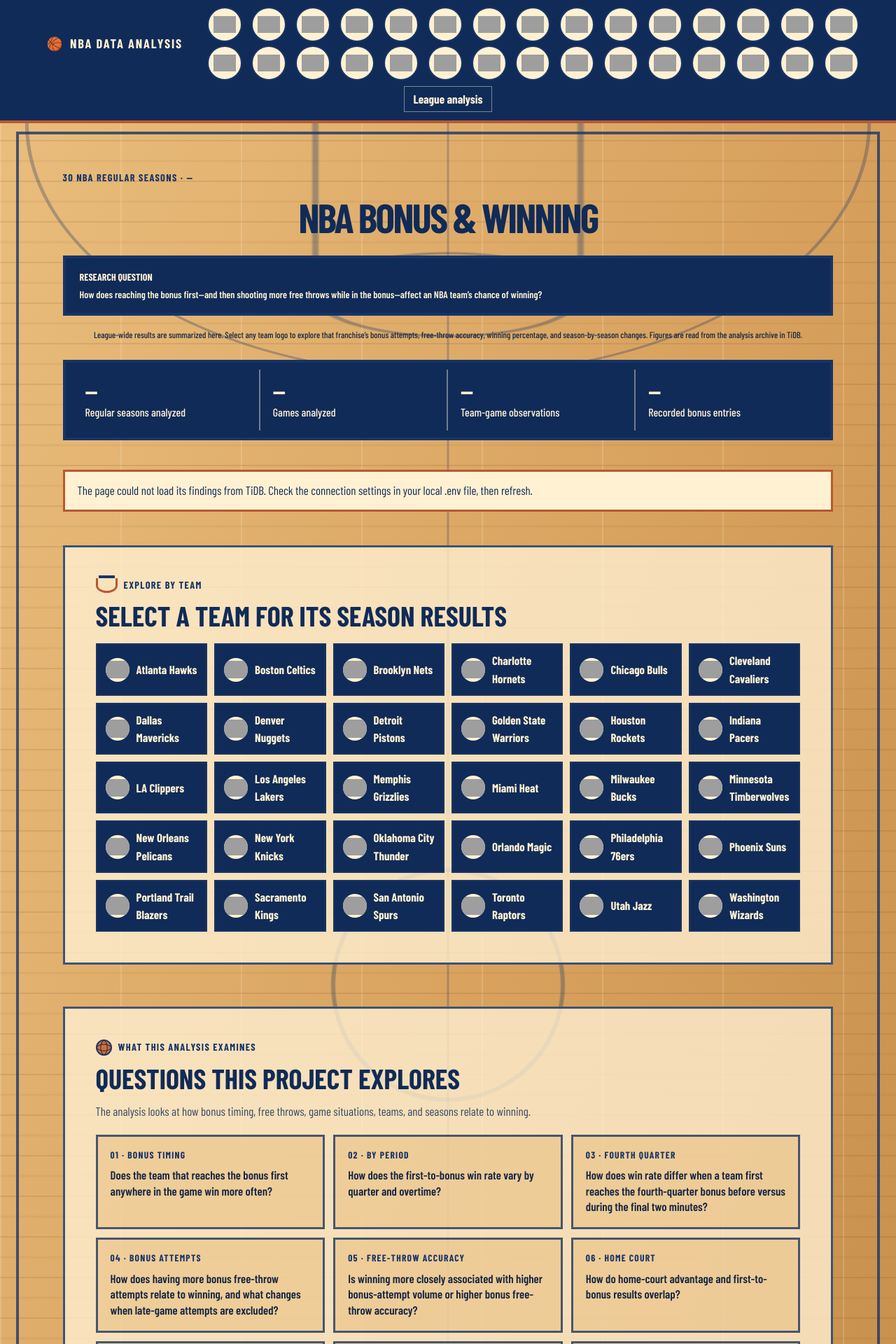
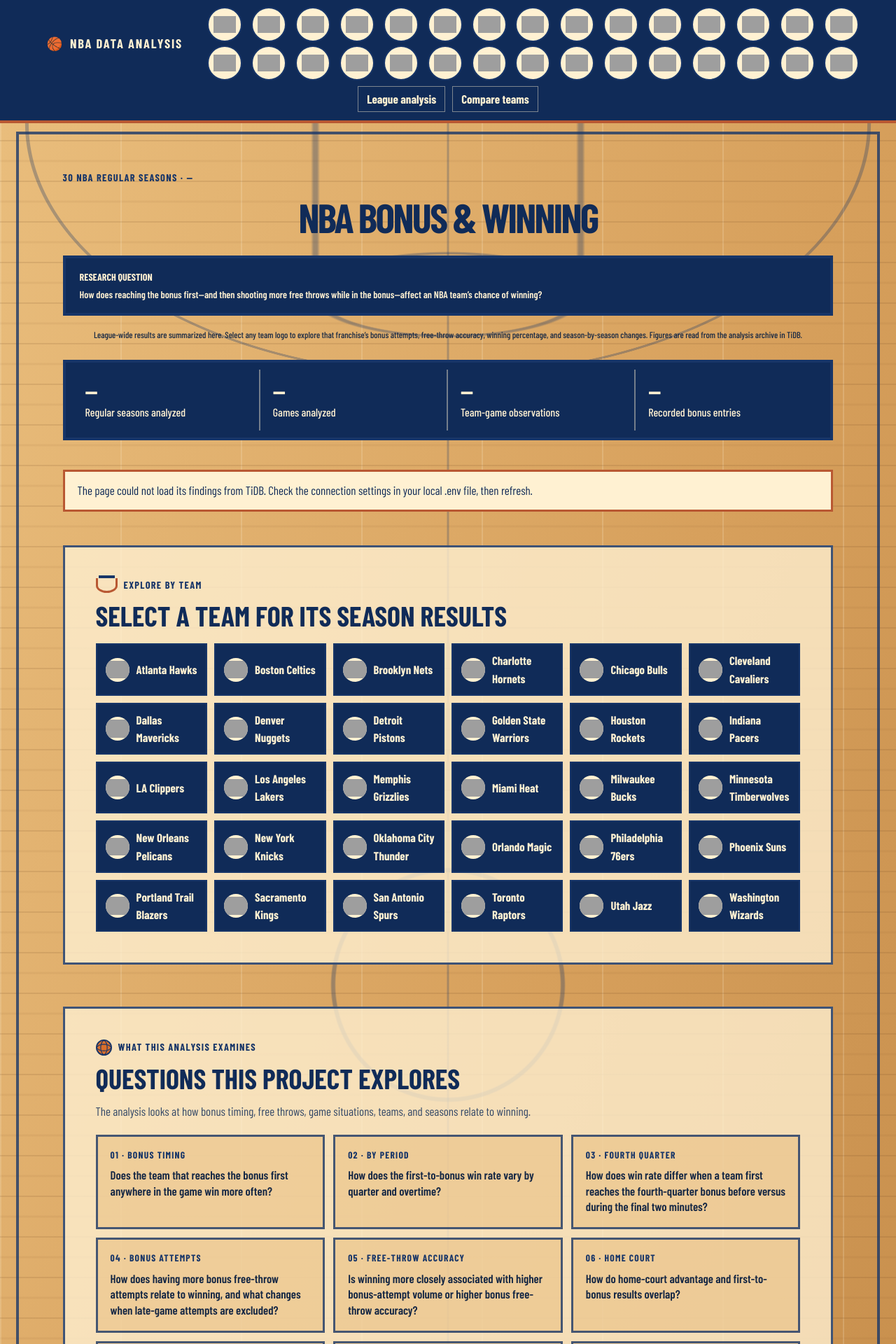
Before and after one commit to 21mhynes/NBA-data-analysis, a Flask app: page / in a window 1280 px wide. Shown: the top 1920 px of the page at 70% size. Run offline with Flask 3, Linux system fonts and the light colour scheme; some web fonts are replaced; grey boxes are pictures that could not be loaded.

Commit message:
Add Compare Teams navigation link

```diff
--- a/templates/index.html
+++ b/templates/index.html
@@ -638,6 +638,7 @@ main::after {
     </div>
     <nav class="site-nav" aria-label="Project pages">
       <a href="/league-analysis">League analysis</a>
+      <a href="/compare-teams">Compare teams</a>
     </nav>
   </header>
   <main>
```
